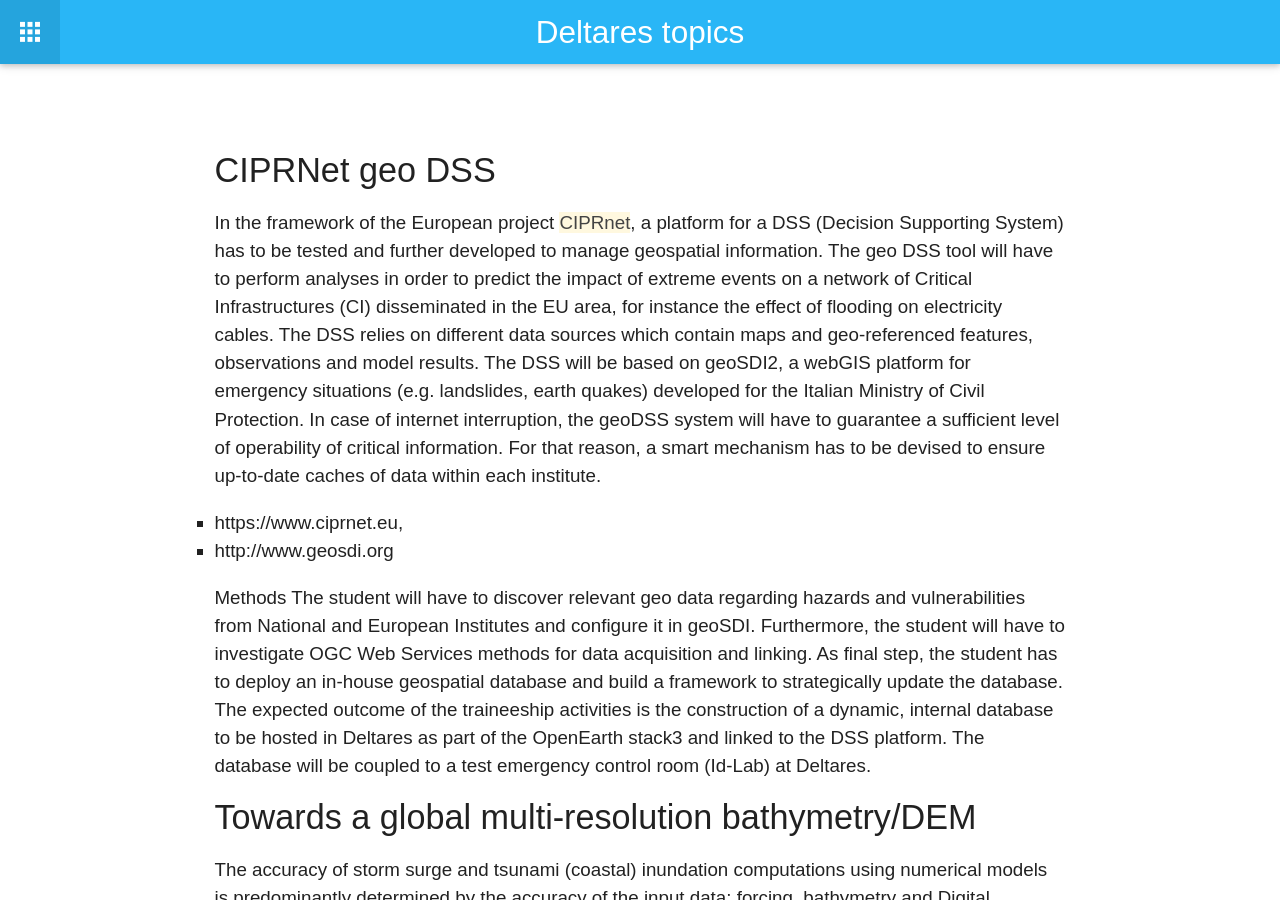
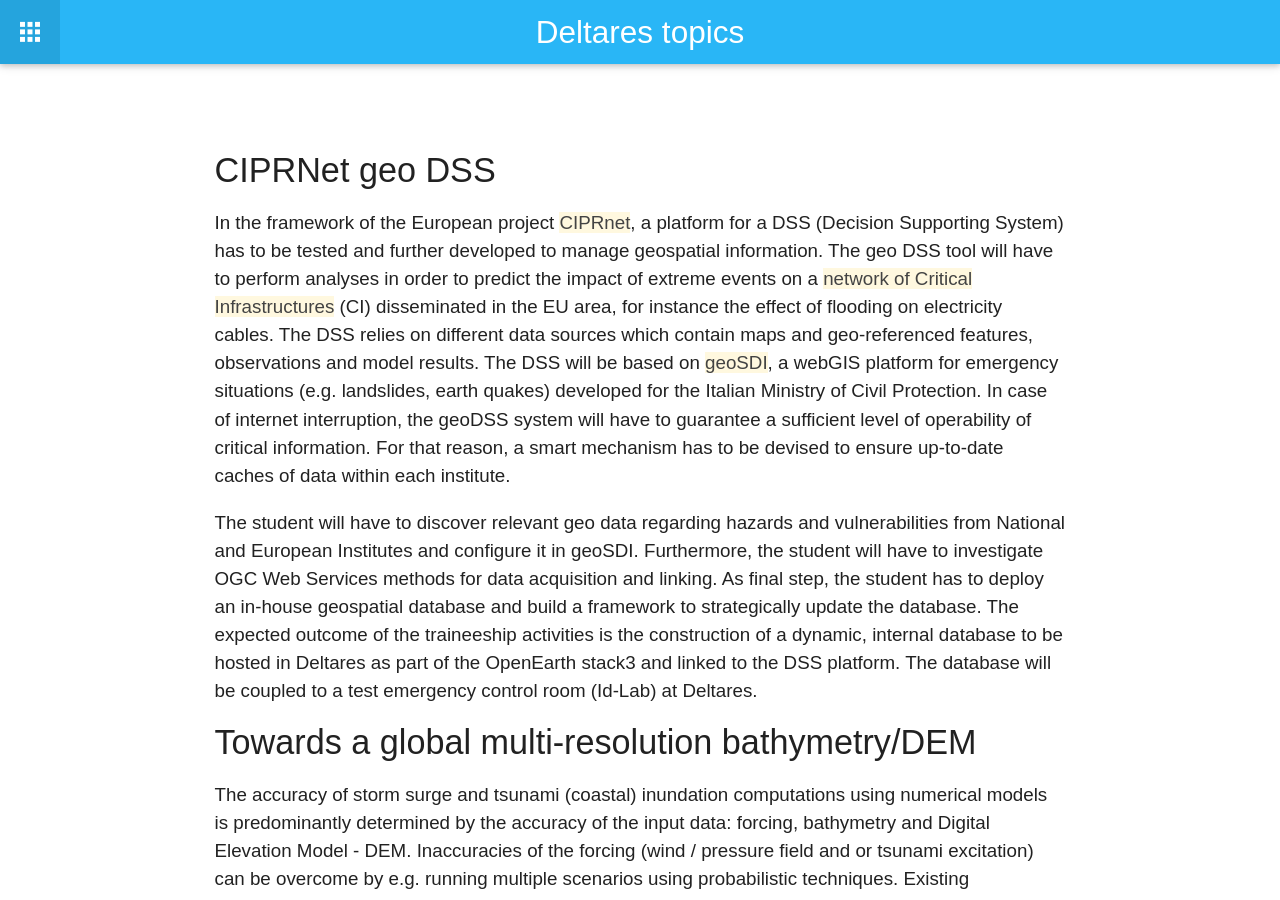
Before and after one commit to tudelft3d/geo2020, a Jekyll site: the page built from potentialtopics/deltares/index.md, in a window 1280 px wide and 900 px high. Built offline with Jekyll 4.4.1, drawn with Linux system fonts in a browser that asks for light colours; nearby versions of some CDN libraries.

Commit message:
Small change

```diff
--- a/potentialtopics/deltares/index.md
+++ b/potentialtopics/deltares/index.md
@@ -7,12 +7,9 @@
 
 #### CIPRNet geo DSS
 
-In the framework of the European project [CIPRnet](https://publicwiki.deltares.nl/display/OET/Data), a platform for a DSS (Decision Supporting System) has to be tested and further developed to manage geospatial information. The geo DSS tool will have to perform analyses in order to predict the impact of extreme events on a network of Critical Infrastructures (CI) disseminated in the EU area, for instance the effect of flooding on electricity cables. The DSS relies on different data sources which contain maps and geo-referenced features, observations and model results. The DSS will be based on geoSDI2, a webGIS platform for emergency situations (e.g. landslides, earth quakes) developed for the Italian Ministry of Civil Protection. In case of internet interruption, the geoDSS system will have to guarantee a sufficient level of operability of critical information. For that reason, a smart mechanism has to be devised to ensure up-to-date caches of data within each institute.
+In the framework of the European project [CIPRnet](https://publicwiki.deltares.nl/display/OET/Data), a platform for a DSS (Decision Supporting System) has to be tested and further developed to manage geospatial information. The geo DSS tool will have to perform analyses in order to predict the impact of extreme events on a [network of Critical Infrastructures](https://www.ciprnet.eu) (CI) disseminated in the EU area, for instance the effect of flooding on electricity cables. The DSS relies on different data sources which contain maps and geo-referenced features, observations and model results. The DSS will be based on [geoSDI](http://www.geosdi.org), a webGIS platform for emergency situations (e.g. landslides, earth quakes) developed for the Italian Ministry of Civil Protection. In case of internet interruption, the geoDSS system will have to guarantee a sufficient level of operability of critical information. For that reason, a smart mechanism has to be devised to ensure up-to-date caches of data within each institute.
 
-  - https://www.ciprnet.eu,
-  - http://www.geosdi.org
-
-Methods The student will have to discover relevant geo data regarding hazards and vulnerabilities from National and European Institutes and configure it in geoSDI. Furthermore, the student will have to investigate OGC Web Services methods for data acquisition and linking. As final step, the student has to deploy an in-house geospatial database and build a framework to strategically update the database. The expected outcome of the traineeship activities is the construction of a dynamic, internal database to be hosted in Deltares as part of the OpenEarth  stack3 and linked to the DSS platform. The database will be coupled to a test emergency control room (Id-Lab) at Deltares.
+The student will have to discover relevant geo data regarding hazards and vulnerabilities from National and European Institutes and configure it in geoSDI. Furthermore, the student will have to investigate OGC Web Services methods for data acquisition and linking. As final step, the student has to deploy an in-house geospatial database and build a framework to strategically update the database. The expected outcome of the traineeship activities is the construction of a dynamic, internal database to be hosted in Deltares as part of the OpenEarth  stack3 and linked to the DSS platform. The database will be coupled to a test emergency control room (Id-Lab) at Deltares.
 
 
 #### Towards a global multi-resolution bathymetry/DEM
```
